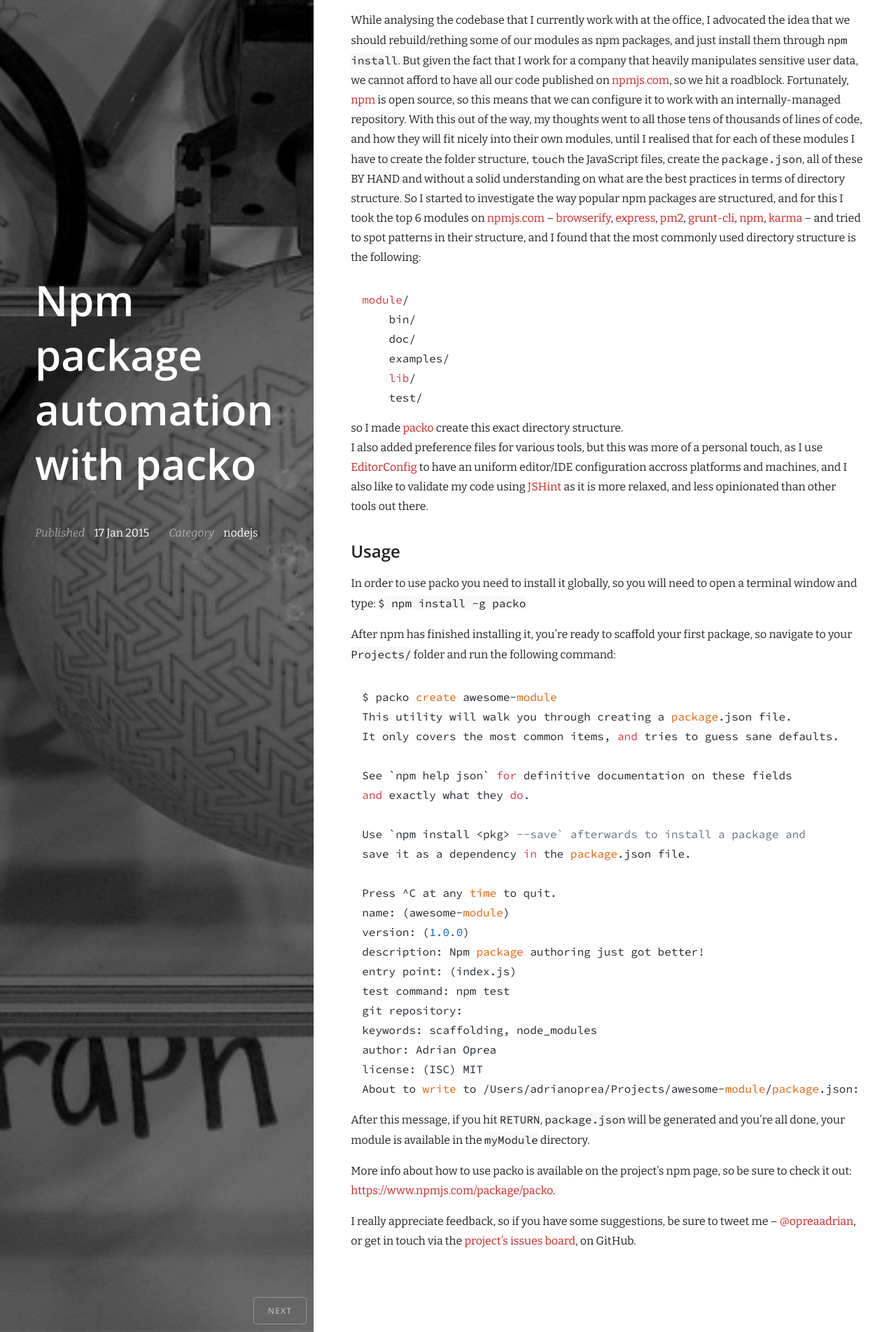
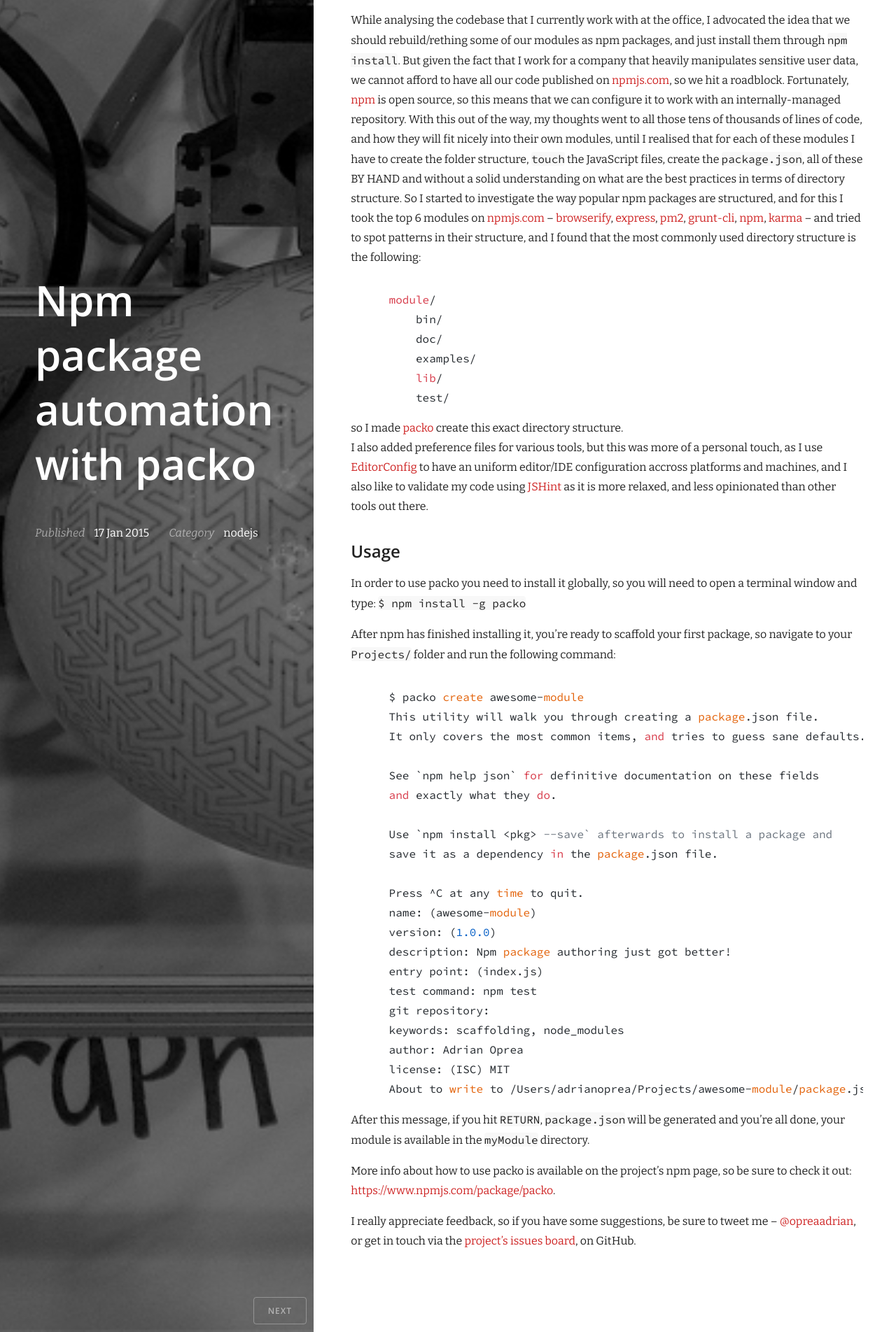
Before and after one commit to opreaadrian/opreaadrian.github.io, a Jekyll site: the page built from _posts/2015-01-17-npm-package-automation-with-packo.md, in a window 1280 px wide. Shown: the part 728-2632 px from the top of the page at 70% size. Built offline with Jekyll 4.4.1, drawn with Linux system fonts in a browser that asks for light colours; nearby versions of some CDN libraries; Markdown is read by kramdown in place of the engine named in the settings; comment, search, counter and statistics services are not loaded.

Commit message:
Update code display

````diff
--- a/_layouts/default.html
+++ b/_layouts/default.html
@@ -38,6 +38,8 @@
 
 </script>
 <script src="//cdnjs.cloudflare.com/ajax/libs/highlight.js/8.4/highlight.min.js"></script>
-<script>hljs.initHighlightingOnLoad();</script>
+<script>
+  hljs.initHighlightingOnLoad();
+</script>
 </body>
 </html>
--- a/_posts/2015-01-17-npm-package-automation-with-packo.md
+++ b/_posts/2015-01-17-npm-package-automation-with-packo.md
@@ -26,12 +26,14 @@
 With this out of the way, my thoughts went to all those tens of thousands of lines of code, and how they will fit nicely into their own modules, until I realised that for each of these modules I have to create the folder structure,
 `touch` the JavaScript files, create the `package.json`, all of these BY HAND and without a solid understanding on what are the best practices in terms of directory structure. So I started to investigate the way popular npm packages are structured, and for this I took the top 6 modules on [npmjs.com](http://npmjs.com) -- [browserify](https://www.npmjs.com/packages/browserify), [express](https://www.npmjs.com/packages/express), [pm2](https://www.npmjs.com/packages/pm2), [grunt-cli](https://www.npmjs.com/packages/grunt-cli), [npm](https://www.npmjs.com/packages/npm), [karma](https://www.npmjs.com/packages/karma) -- and tried to spot patterns in their structure, and I found that the most commonly used directory structure is the following:
 
+```
     module/
         bin/
         doc/
         examples/
         lib/
         test/
+```
 
 so I made [packo](https://www.npmjs.com/package/packo) create this exact directory structure.
 I also added preference files for various tools, but this was more of a personal touch, as I use [EditorConfig](http://editorconfig.org/) to have an uniform editor/IDE configuration accross platforms and machines, and I also like to validate my code using [JSHint](http://jshint.com/) as it is more relaxed, and less opinionated than other tools out there.
@@ -42,6 +44,7 @@
 
 After npm has finished installing it, you're ready to scaffold your first package, so navigate to your `Projects/` folder and run the following command:
 
+```text
     $ packo create awesome-module
     This utility will walk you through creating a package.json file.
     It only covers the most common items, and tries to guess sane defaults.
@@ -63,6 +66,7 @@
     author: Adrian Oprea
     license: (ISC) MIT
     About to write to /Users/adrianoprea/Projects/awesome-module/package.json:
+```
 
 After this message, if you hit `RETURN`, `package.json` will be generated and you're all done, your module is available in the `myModule` directory.
 
--- a/css/syntax.css
+++ b/css/syntax.css
@@ -12,9 +12,9 @@
     background: #f8f8f8;
 }
 
-.highlight pre code * {
+/*.highlight pre code * {
   white-space: nowrap;    // this sets all children inside to nowrap
-}
+}*/
 
 .highlight pre {
   overflow-x: auto;       // this sets the scrolling in x
````
Also changed, not shown: 4 other files.
